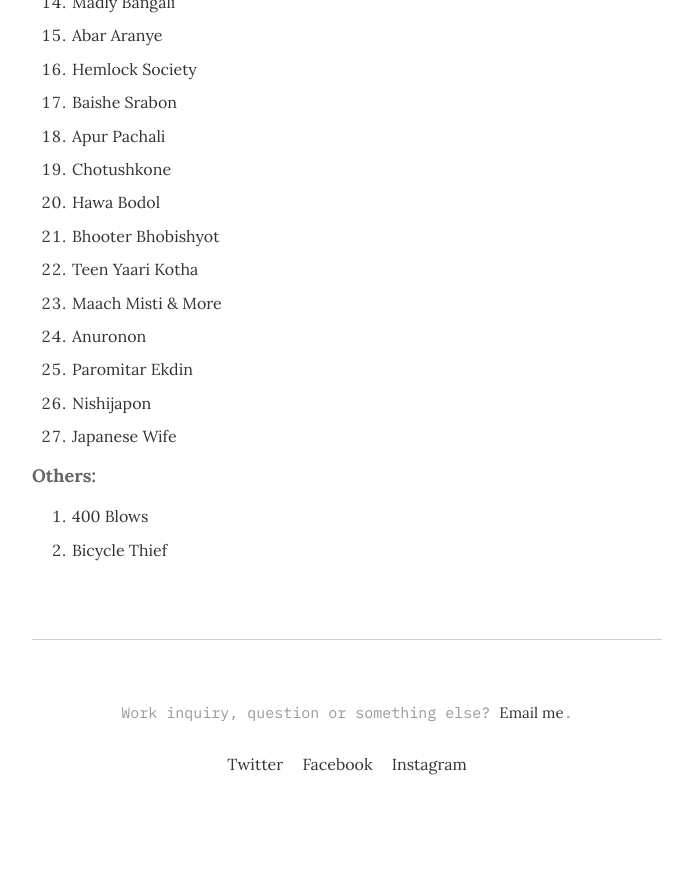
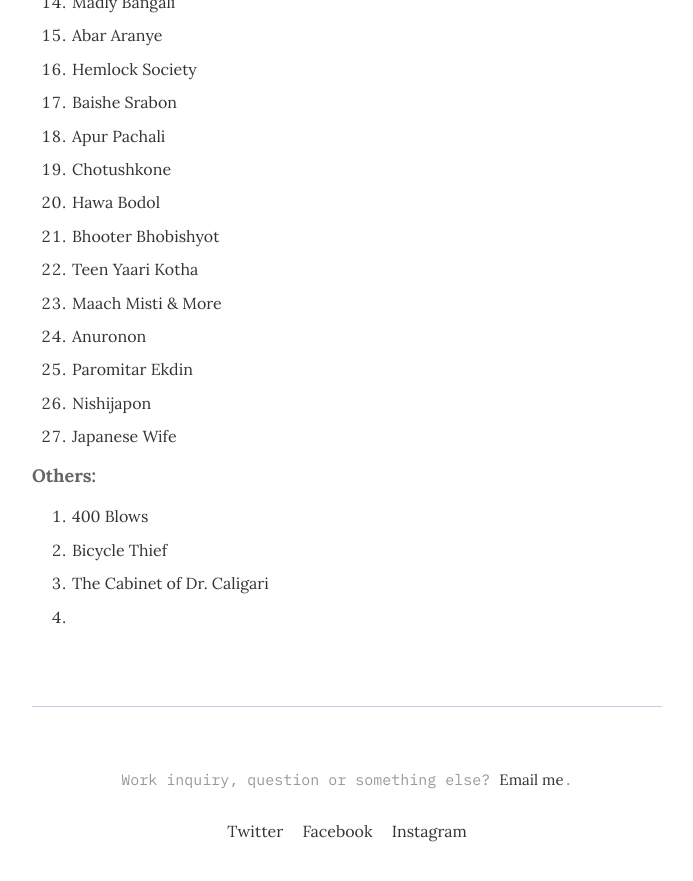
Before and after one commit to argumentativeyouth/pblog, a Jekyll site: the page built from _pages/movies.md, in a window 1280 px wide and 900 px high, scrolled down 7537 px. Shown: the top 881 px of the window, without its empty margins (293-986 px from the left). Built offline with Jekyll 4.4.1, drawn with Linux system fonts in a browser that asks for light colours; before the commit the page ends 8371 px from its top, so only the background shows below that.

Commit message:
Update movies.md

```diff
--- a/_pages/movies.md
+++ b/_pages/movies.md
@@ -241,3 +241,5 @@
 **Others:**
 1. 400 Blows
 2. Bicycle Thief
+3. The Cabinet of Dr. Caligari
+4.
```
